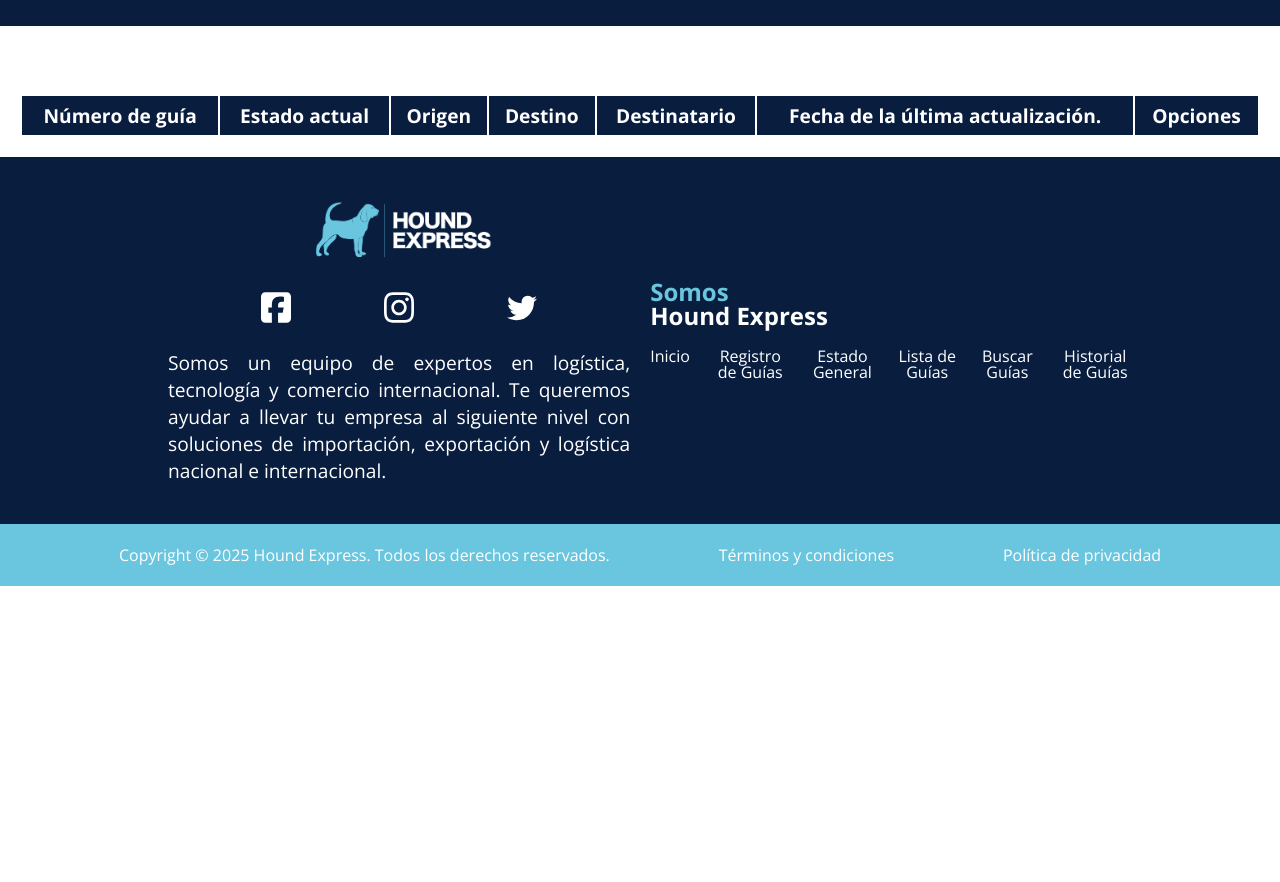
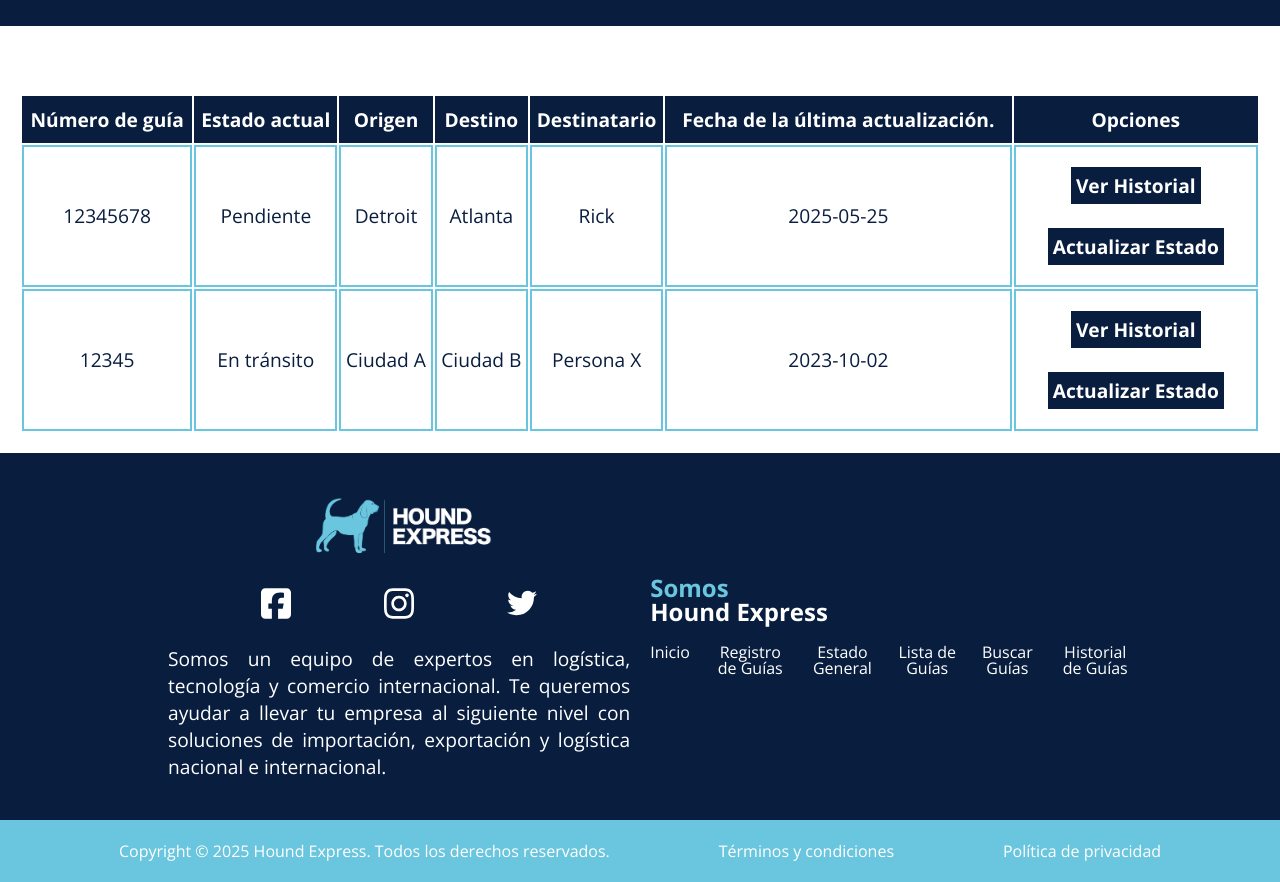
Before and after one commit to YisusDU/ebac-ea-m30-styles-react, a React (Create React App) app in the folder houndxpress1/: page / in a window 1280 px wide. Shown: the part 1660-2542 px from the top of the page. Before the commit the page ends 2246 px from the top, so only its background shows below. Built offline with nearby package versions, Linux system fonts and the light colour scheme; a web font is replaced by a local one.

Commit message:
Se añade lógica para pintar la tabla principal y para mover la tabla

```diff
--- a/houndxpress1/src/App.tsx
+++ b/houndxpress1/src/App.tsx
@@ -17,6 +17,55 @@ const App = () => {
   const [headerHeight, setHeaderHeight] = useState(0);
   const headerRef = useRef<HTMLDivElement>(null);
   const mainRef = useRef<HTMLDivElement>(null);
+  const [guides, setGuides] = useState<Guide[]>([
+    {
+      guide__number: "12345678",
+      guide__origin: "Detroit",
+      guide__destination: "Atlanta",
+      guide__recipient: "Rick",
+      guide__stage: [
+        {
+          guide__date: "2025-05-25",
+          guide__status: "Pendiente",
+          guide__hour: "12:34",
+        },
+      ],
+    },
+    {
+      guide__number: "12345",
+      guide__origin: "Ciudad A",
+      guide__destination: "Ciudad B",
+      guide__recipient: "Persona X",
+      guide__stage: [
+        {
+          guide__date: "2023-10-01",
+          guide__status: "Pendiente",
+          guide__hour: "09:15",
+        },
+        {
+          guide__date: "2023-10-02",
+          guide__status: "En tránsito",
+          guide__hour: "17:42",
+        },
+      ],
+    },
+  ]);
+
+  //Types of guides
+  //Types of the props
+  interface Guide {
+    guide__number: string;
+    guide__origin: string;
+    guide__destination: string;
+    guide__recipient: string;
+    guide__stage: GuideStage[];
+  }
+
+  interface GuideStage {
+    guide__date: string;
+    guide__status: string;
+    guide__hour: string;
+  }
 
   //Function to listen the scroll event and change the display of the menu
   useEffect(() => {
@@ -33,33 +82,32 @@ const App = () => {
   }, []);
 
   //Take the height of header when change menuDisplay to true
-  useEffect (() => {
-    if(menuDisplay && headerRef.current){
+  useEffect(() => {
+    if (menuDisplay && headerRef.current) {
       setHeaderHeight(headerRef.current.offsetHeight);
-    } else{
+    } else {
       setHeaderHeight(0);
     }
   }, [menuDisplay]);
 
   //Aply height of header to main element
   useEffect(() => {
-    if(mainRef.current){
-      mainRef.current.style.marginTop= `${headerHeight}px`
+    if (mainRef.current) {
+      mainRef.current.style.marginTop = `${headerHeight}px`;
     }
-
   }, [headerHeight]);
 
-
+  //Function to read and set the guideList Array
 
   return (
     <ThemeProvider theme={Theme}>
       <GlobalStyles />
-      <Header ref={headerRef} menuDisplay={menuDisplay}/>
+      <Header ref={headerRef} menuDisplay={menuDisplay} />
       <main ref={mainRef}>
         <Banner />
         <GuideRegister />
         <GeneralState />
-        <GuideList />
+        <GuideList guides={guides} setGuides={setGuides} />
       </main>
       <Footer />
       <ModalHistory />
--- a/houndxpress1/src/components/GuideList/index.tsx
+++ b/houndxpress1/src/components/GuideList/index.tsx
@@ -1,4 +1,4 @@
-import React from "react";
+import React, { useRef, useEffect } from "react";
 import {
   GuideListContainer,
   GuideTable,
@@ -6,13 +6,83 @@ import {
   TableData,
   TableButtonsContainer,
 } from "./styles";
+import useDraggTable from "../../hooks/useDraggTable";
 
-const GuideList = () => {
+//Types of the props
+interface Guide {
+  guide__number: string;
+  guide__origin: string;
+  guide__destination: string;
+  guide__recipient: string;
+  guide__stage: GuideStage[];
+}
+
+interface GuideStage {
+  guide__date: string;
+  guide__status: string;
+  guide__hour: string;
+}
+
+interface GuideListProps {
+  guides: Guide[];
+  setGuides: React.Dispatch<React.SetStateAction<Guide[]>>;
+}
+
+const GuideList = ({ guides, setGuides }: GuideListProps) => {
+  //Function to drag the table on scroll event
+  const tableRef = useDraggTable();
+
+  /* useEffect(() => {
+    const table = tableRef.current;
+    let isDown: boolean = false;
+    let startX: number = 0;
+    let scrollLeft = 0;
+
+    const handleMouseDown = (event: MouseEvent) => {
+      event.preventDefault(); // Evita seleccionar texto
+      isDown = true;
+      if (table) {
+        startX = event.pageX - table.offsetLeft;
+        scrollLeft = table.scrollLeft;
+      }
+    };
+
+    const handleMouseUp = (event: MouseEvent) => {
+      isDown = false;
+    };
+
+    const handleMouseMove = (event: MouseEvent) => {
+      if (!isDown) return;
+      if (table) {
+        const moveX = event.pageX - table.offsetLeft;
+        const walk = (moveX - startX) * 1.5;
+        table.scrollLeft = scrollLeft - walk;
+      }
+    };
+
+    const node = tableRef.current;
+    if (node) {
+      node.addEventListener("mousedown", handleMouseDown);
+      node.addEventListener("mouseup", handleMouseUp);
+      node.addEventListener("mouseleave", handleMouseUp);
+      node.addEventListener("mousemove", handleMouseMove);
+    }
+
+    // Limpieza al desmontar el componente
+    return () => {
+      if (node) {
+        node.addEventListener("mousedown", handleMouseDown);
+        node.addEventListener("mouseup", handleMouseUp);
+        node.addEventListener("mouseleave", handleMouseUp);
+        node.addEventListener("mousemove", handleMouseMove);
+      }
+    };
+  }, []); */
   return (
     /* <!--Lista de guías--> */
     <GuideListContainer className="guide__list" id="guide__list">
       <h2 className="list__title">Lista de guías</h2>
-      <section className="list__tableContainer">
+      <section ref={tableRef} className="list__tableContainer">
         <GuideTable className="guide__table" cellPadding={5}>
           <TableHeader className="table__header">
             <tr className="table__header--row">
@@ -28,7 +98,36 @@ const GuideList = () => {
             </tr>
           </TableHeader>
           <tbody className="table__body">
-            {/* <!--Elementos generados dinámicamente-->  */}
+            {guides.map((g) => (
+              <tr className="guide__table--row" key={g.guide__number}>
+                <TableData className="guide__table--data">
+                  {g.guide__number}
+                </TableData>
+                <TableData className="guide__table--data">
+                  {g.guide__stage[g.guide__stage.length - 1].guide__status}
+                </TableData>
+                <TableData className="guide__table--data">
+                  {g.guide__origin}
+                </TableData>
+                <TableData className="guide__table--data">
+                  {g.guide__destination}
+                </TableData>
+                <TableData className="guide__table--data">
+                  {g.guide__recipient}
+                </TableData>
+                <TableData className="guide__table--data">
+                  {g.guide__stage[g.guide__stage.length - 1].guide__date}
+                </TableData>
+                <TableButtonsContainer className="guide__table--data list__buttonsContainer">
+                  <button className="guide__button guideButton--seeHistory">
+                    Ver Historial
+                  </button>
+                  <button className="guide__button guide__button--updateState">
+                    Actualizar Estado
+                  </button>
+                </TableButtonsContainer>
+              </tr>
+            ))}
           </tbody>
         </GuideTable>
       </section>
--- a/houndxpress1/src/components/GuideList/styles.ts
+++ b/houndxpress1/src/components/GuideList/styles.ts
@@ -71,12 +71,14 @@ const TableHeader = styled.thead`
   th {
     font-size: clamp(0.9rem, 1.2rem, 1.5rem);
     vertical-align: middle;
-    padding: 10px;
+    padding: 10px 0;
+    line-height: normal;
   }
 `;
 
 const TableData = styled.td`
-  border: 0.125rem solid $secondaryColor;
+  border: 0.125rem solid ${secondaryColor};
+  vertical-align: middle;
 `;
 
 const TableButtonsContainer = styled.td`
@@ -85,6 +87,7 @@ const TableButtonsContainer = styled.td`
   color: ${primaryColor};
   text-align: center;
   gap: 1.5rem;
+  border: 0.125rem solid ${secondaryColor};
 
   .guide__button {
     ${colorBg()};
--- /dev/null
+++ b/houndxpress1/src/hooks/useDraggTable.ts
@@ -0,0 +1,56 @@
+import { useEffect, useRef } from "react";
+
+const useDraggTable = () => {
+  const tableRef = useRef<HTMLDivElement>(null);
+
+  useEffect(() => {
+    const table = tableRef.current;
+    let isDown: boolean = false;
+    let startX: number = 0;
+    let scrollLeft = 0;
+
+    const handleMouseDown = (event: MouseEvent) => {
+      event.preventDefault(); // Evita seleccionar texto
+      isDown = true;
+      if (table) {
+        startX = event.pageX - table.offsetLeft;
+        scrollLeft = table.scrollLeft;
+      }
+    };
+
+    const handleMouseUp = (event: MouseEvent) => {
+      isDown = false;
+    };
+
+    const handleMouseMove = (event: MouseEvent) => {
+      if (!isDown) return;
+      if (table) {
+        const moveX = event.pageX - table.offsetLeft;
+        const walk = (moveX - startX) * 1.5;
+        table.scrollLeft = scrollLeft - walk;
+      }
+    };
+
+    const node = tableRef.current;
+    if (node) {
+      node.addEventListener("mousedown", handleMouseDown);
+      node.addEventListener("mouseup", handleMouseUp);
+      node.addEventListener("mouseleave", handleMouseUp);
+      node.addEventListener("mousemove", handleMouseMove);
+    }
+
+    // Limpieza al desmontar el componente
+    return () => {
+      if (node) {
+        node.addEventListener("mousedown", handleMouseDown);
+        node.addEventListener("mouseup", handleMouseUp);
+        node.addEventListener("mouseleave", handleMouseUp);
+        node.addEventListener("mousemove", handleMouseMove);
+      }
+    };
+  }, []);
+
+  return tableRef;
+};
+
+export default useDraggTable;
```
Also changed, not shown: 1 other file (tests, documents, lock files or other folders).
